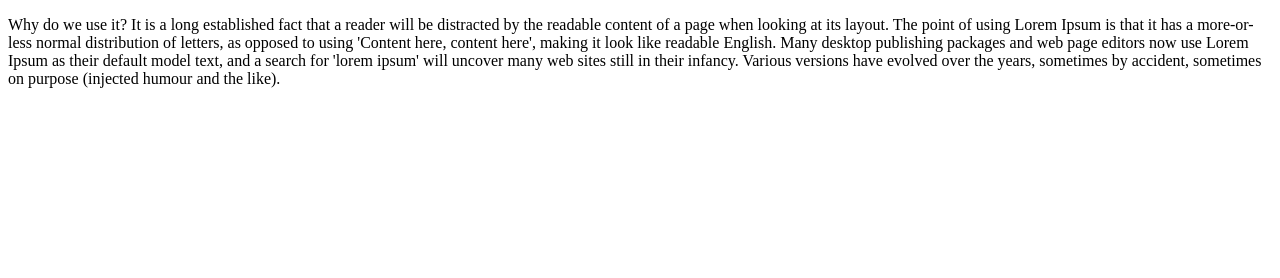
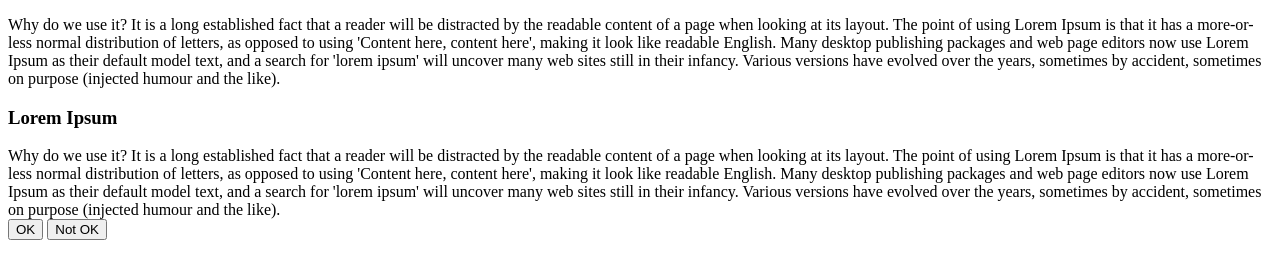
Before and after one commit to Exterior7/modal, a plain HTML site: page index.html in a window 1280 px wide. Drawn offline with Linux system fonts and the light colour scheme.

Commit message:
content, button

```diff
--- a/index.html
+++ b/index.html
@@ -20,6 +20,25 @@
             over the years, sometimes by accident, sometimes on purpose (injected humour and the like).
         </p>
     </main>
+<div>
+    <div class="modal__header">
+        <h3 class="modal__title">Lorem Ipsum</h3>
+    </div>
+    <div class="modal__body">
+        Why do we use it?
+        It is a long established fact that a reader will be distracted by the readable content of a page when
+        looking at its layout. The point of using Lorem Ipsum is that it has a more-or-less normal distribution of
+        letters, as opposed to using 'Content here, content here', making it look like readable English. Many
+        desktop publishing packages and web page editors now use Lorem Ipsum as their default model text, and a
+        search for 'lorem ipsum' will uncover many web sites still in their infancy. Various versions have evolved
+        over the years, sometimes by accident, sometimes on purpose (injected humour and the like).
+    </div>
+    <div class="modal__footer">
+        <button class="modal__true">OK</button>
+        <button class="modal__false">Not OK</button>
+    </div>
+</div>
+
 </body>
 
 </html>
```
